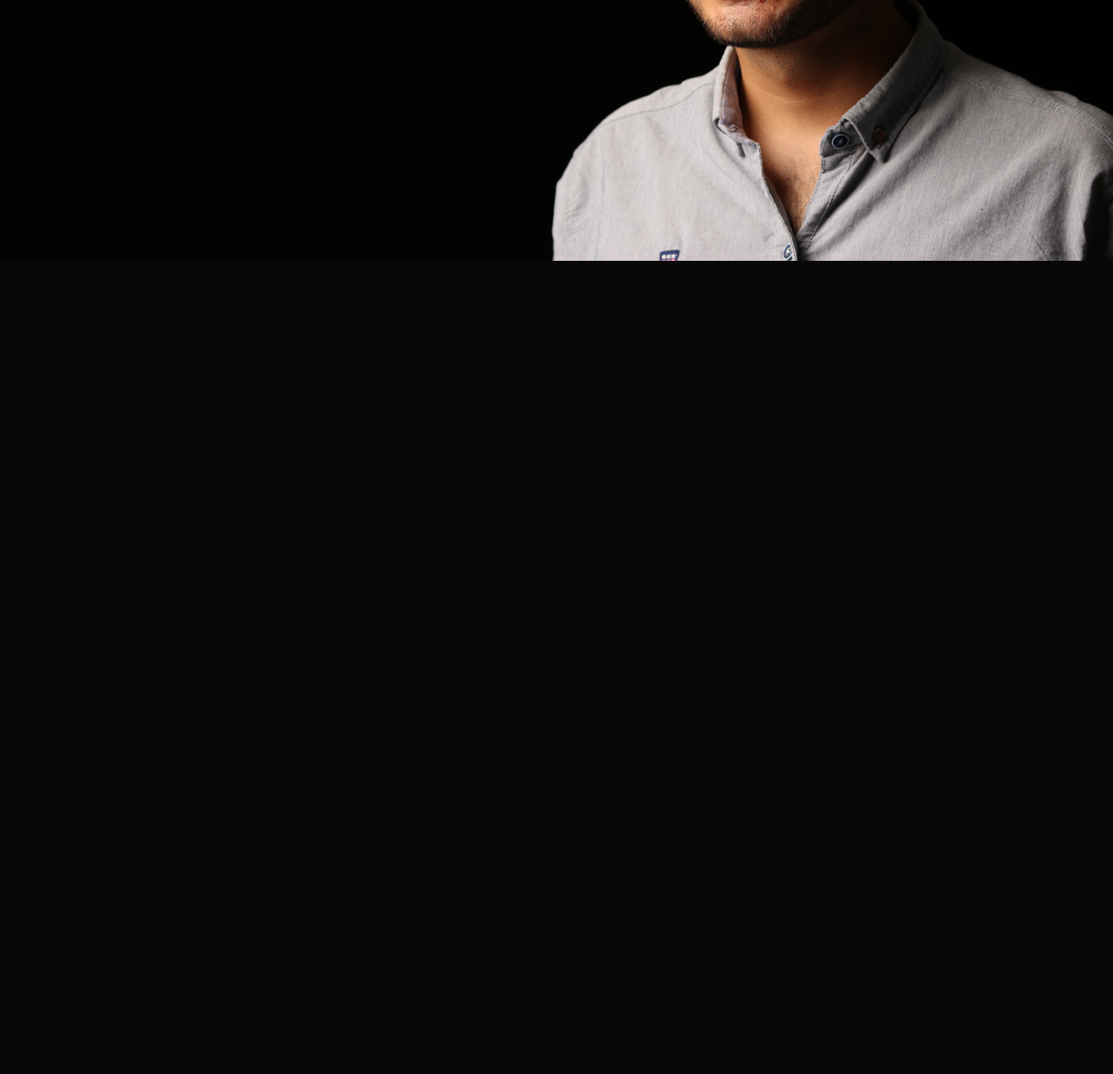
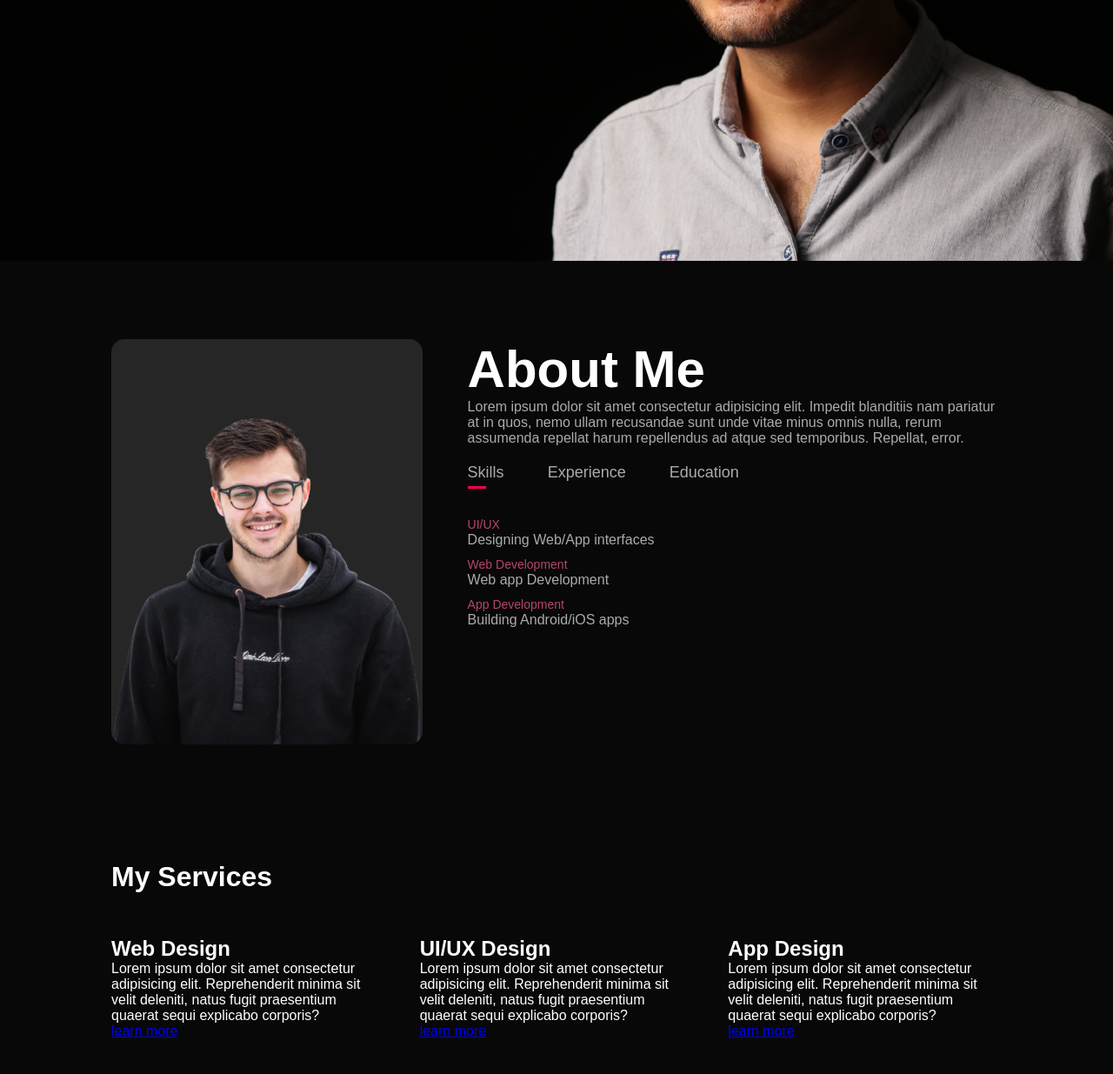
Before and after one commit to SubhanSaadatKhan/SubhanSaadatKhan-Portfolio, a plain HTML site: page index.html in a window 1280 px wide. Shown: the part 500-1735 px from the top of the page at 87% size. Before the commit the page ends 800 px from the top, so only its background shows below. Drawn offline with Linux system fonts and the light colour scheme.

Commit message:
Style about section of the page

```diff
--- a/index.html
+++ b/index.html
@@ -6,9 +6,11 @@
     <meta name="viewport" content="width=device-width, initial-scale=1.0">
     <title>Subhan Saadat Khan - Portfolio</title>
     <link rel="stylesheet" href="style.css">
+    <script src="index.js"></script>
 </head>
 
 <body>
+    <!-- main section -->
     <div id="main">
         <div class="container">
             <nav>
@@ -28,6 +30,74 @@
         </div>
     </div>
 
+    <!-- about section -->
+    <div id="about">
+        <div class="container">
+            <div class="row">
+                <div class="about-col-1">
+                    <img src="img/user.png">
+                </div>
+                <div class="about-col-2">
+                    <h1 class="subtitle">About Me</h1>
+                    <p>Lorem ipsum dolor sit amet consectetur adipisicing elit. Impedit blanditiis nam pariatur at in quos, nemo ullam recusandae sunt unde vitae minus omnis nulla, rerum assumenda repellat harum repellendus ad atque sed temporibus. Repellat, error.</p>
+
+                    <div class="tab-titles">
+                        <p class="tab-links active-link" onclick="opentab('skills', event)">Skills</p>
+                        <p class="tab-links" onclick="opentab('experience', event)">Experience</p>
+                        <p class="tab-links" onclick="opentab('education', event)">Education</p>
+                    </div>
+                    <div class="tab-contents active-tab" id="skills">
+                        <ul>
+                            <li><span>UI/UX</span><br>Designing Web/App interfaces</li>
+                            <li><span>Web Development</span><br>Web app Development</li>
+                            <li><span>App Development</span><br>Building Android/iOS apps</li>
+                        </ul>
+                    </div>
+                    <div class="tab-contents" id="experience">
+                        <ul>
+                            <li><span>2021 - Current</span><br>UI/UX Design Training at ET</li>
+                            <li><span>2019 - 2021</span><br>Team lead at StarApp LLC.</li>
+                            <li><span>2017 - 2019</span><br>UI/UX Desig Executive at Coin Digital Ltd.</li>
+                            <li><span>2016 - 2017</span><br>Internship at ekart eCommerce.</li>
+                        </ul>
+                    </div>
+                    <div class="tab-contents" id="education">
+                        <ul>
+                            <li><span>2016</span><br>UI/UX Design Training at ET Institute</li>
+                            <li><span>2016</span><br>MBA from MIT Bnaglore</li>
+                            <li><span>2014</span><br>BBA from ISM Bangalore</li>
+                        </ul>
+                    </div>
+                </div>
+            </div>
+        </div>
+    </div>
+
+   <!-- services section -->
+   <div id="services">
+    <div class="container">
+        <h1 class="sub-title">My Services</h1>
+        <div class="services-list">
+            <div>
+                <h2>Web Design</h2>
+                <p>Lorem ipsum dolor sit amet consectetur adipisicing elit. Reprehenderit minima sit velit deleniti, natus fugit praesentium quaerat sequi explicabo corporis?</p>
+                <a href="#">learn more</a>
+            </div>
+            <div>
+                <h2>UI/UX Design</h2>
+                <p>Lorem ipsum dolor sit amet consectetur adipisicing elit. Reprehenderit minima sit velit deleniti, natus fugit praesentium quaerat sequi explicabo corporis?</p>
+                <a href="#">learn more</a>
+            </div>
+            <div>
+                <h2>App Design</h2>
+                <p>Lorem ipsum dolor sit amet consectetur adipisicing elit. Reprehenderit minima sit velit deleniti, natus fugit praesentium quaerat sequi explicabo corporis?</p>
+                <a href="#">learn more</a>
+            </div>
+        </div>
+    </div>
+   </div>
+
+
 </body>
 
 </html>
--- a/index.js
+++ b/index.js
@@ -0,0 +1,17 @@
+// about section
+var tabLinks = document.getElementsByClassName("tab-links")
+var tabContents = document.getElementsByClassName("tab-contents")
+
+function opentab(tabName, e){
+
+    for(tablink of tabLinks){
+        tablink.classList.remove("active-link")
+    }
+
+    for(tabcontent of tabContents){
+        tabcontent.classList.remove("active-tab")
+    }
+
+    e.currentTarget.classList.add("active-link");
+    document.getElementById(tabName).classList.add("active-tab")
+}
--- a/style.css
+++ b/style.css
@@ -81,3 +81,98 @@ nav ul li a:hover::after{
 .main-text h1 span{
     color: #ff004f;
 }
+
+/* styling about section of the website */
+
+#about{
+    padding: 80px 0;
+    color: #ababab;
+}
+
+.row{
+    /* border: 1px solid red; */
+    display: flex;
+    justify-content: space-between;
+    flex-wrap: wrap;
+}
+
+.about-col-1{
+    /* border: 1px solid red; */
+    flex-basis: 35%;
+}
+
+.about-col-1 img{
+    width: 100%;
+    border-radius: 15px;
+}
+
+.about-col-2{
+    /* border: 1px solid red; */
+    flex-basis: 60%;
+}
+
+.subtitle{
+    font-size: 60px;
+    font-weight: 600;
+    color: #fff;
+}
+
+.tab-titles{
+    display: flex;
+    margin: 20px 0 40px;
+}
+
+.tab-links{
+    margin-right: 50px;
+    font-size: 18px;
+    font-weight: 500;
+    cursor: pointer;
+    position: relative;
+}
+
+.tab-links::after{
+    content: '';
+    width: 0;
+    height: 3px;
+    background: #ff004f;
+    position: absolute;
+    left: 0;
+    bottom: -8px;
+    transition: 0.5s;
+}
+
+.tab-links.active-link::after{
+    width: 50%;
+}
+
+.tab-contents ul li{
+    list-style: none;
+    margin: 10px 0;
+}
+
+.tab-contents ul li span{
+    color: #b54769;
+    font-size: 14px;
+}
+
+.tab-contents{
+    display: none;
+}
+
+.tab-contents.active-tab{
+    display: block;
+}
+
+/* styling services section of the website */
+
+#services{
+    /* border: 1px solid red; */
+    padding: 30px 0;
+}
+
+.services-list{
+    display: grid;
+    grid-template-columns: repeat(auto-fit, minmax(250px, 1fr));
+    grid-gap: 40px;
+    margin-top: 50px;
+}
```
